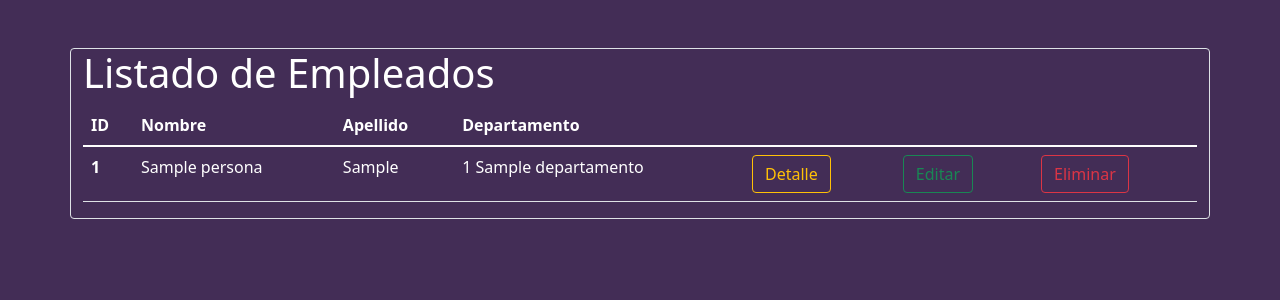
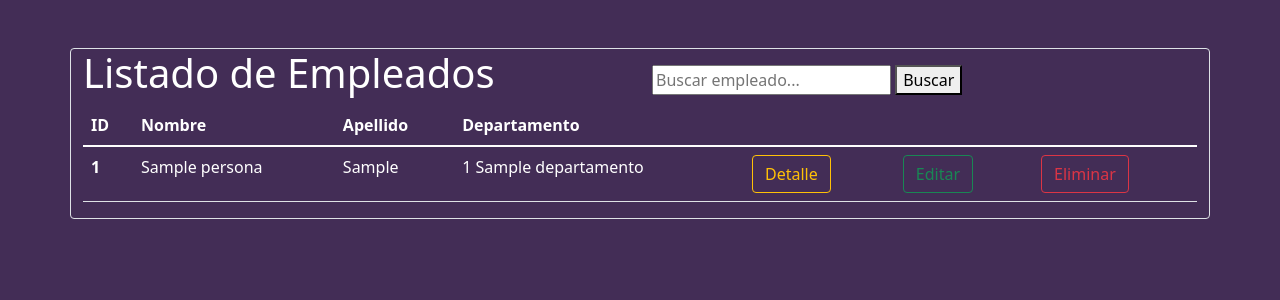
Before and after one commit to vanemanza/Empleados, a Django app: page /personas/lista_empleados/ in a window 1280 px wide. Shown: the part 56-356 px from the top of the page. Run offline with Django 3.2, Linux system fonts and the light colour scheme; tables that the repository leaves empty hold one stand-in row (values such as "Sample post").

Commit message:
Agrego input para buscar empleado

```diff
--- a/ProyectoPrincipal/personas/templates/personas/lista_empleados.html
+++ b/ProyectoPrincipal/personas/templates/personas/lista_empleados.html
@@ -3,7 +3,16 @@
 {% load static %}
 
 {% block content %}
-<h1>Listado de Empleados</h1>
+<div class="row">
+  <div class="col">
+
+    <h1>Listado de Empleados</h1>
+  </div>
+  <div class="col mt-3">
+    <input type="text" name="" id="" placeholder="Buscar empleado...">
+    <button type="submit">Buscar</button>
+  </div>
+</div>
 
 <!-- * usando en la Listview el atributo "context_object_name"
 
```
